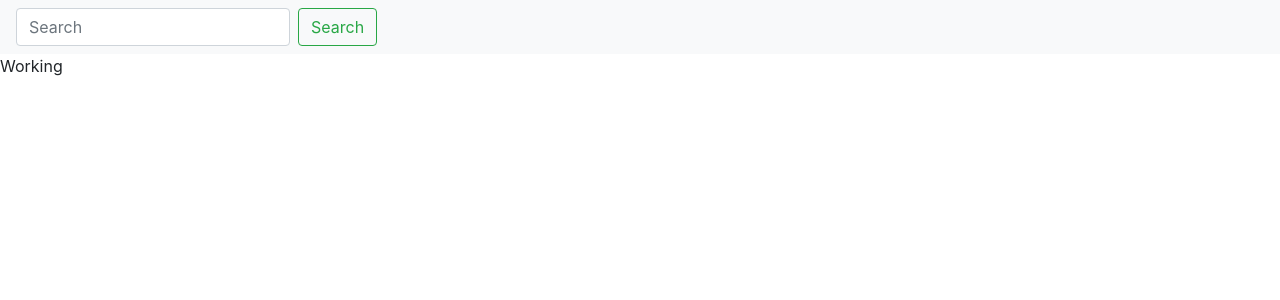
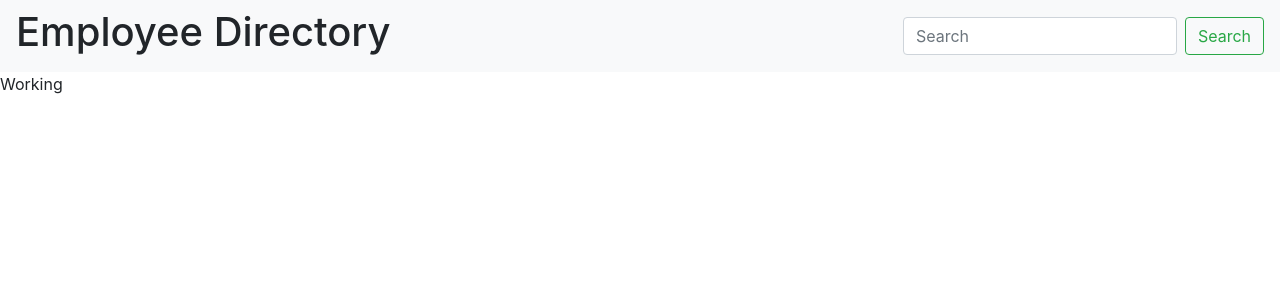
Before and after one commit to mkotte/employee-directory, a React (Create React App) app in the folder directory/: page / in a window 1280 px wide. Shown: the top 300 px of the page. Built offline with nearby package versions, Linux system fonts and the light colour scheme.

Commit message:
changed header and search from from class based to function based components, expecting to have to implement useState/useEffect

```diff
--- a/directory/src/components/Header.js
+++ b/directory/src/components/Header.js
@@ -1,15 +1,13 @@
-import React, { Component } from "react";
+import React from "react";
+import SearchForm from "./SearchForm.js";
 
-export default class Header extends Component {
-    render() {
-        return (
-        <nav class="navbar navbar-light bg-light justify-content-between">
-            {/* <a class="navbar-brand" href=''>Employee Directory</a> */}
-            <form class="form-inline">
-              <input class="form-control mr-sm-2" type="search" placeholder="Search" aria-label="Search"/>
-              <button class="btn btn-outline-success my-2 my-sm-0" type="submit">Search</button>
-            </form>
-        </nav>
-        )
-    };
+function Header(){
+    return (
+    <nav class="navbar navbar-light bg-light justify-content-between">
+        <h1>Employee Directory</h1>
+        <SearchForm />
+    </nav>
+    );
 };
+
+export default Header;
--- /dev/null
+++ b/directory/src/components/SearchForm.js
@@ -0,0 +1,12 @@
+import React from "react";
+
+function SearchForm() {
+    return (
+        <form class="form-inline">
+            <input class="form-control mr-sm-2" type="search" placeholder="Search" aria-label="Search"/>
+            <button class="btn btn-outline-success my-2 my-sm-0" type="submit">Search</button>
+        </form>
+    )
+};
+
+export default SearchForm;
```
